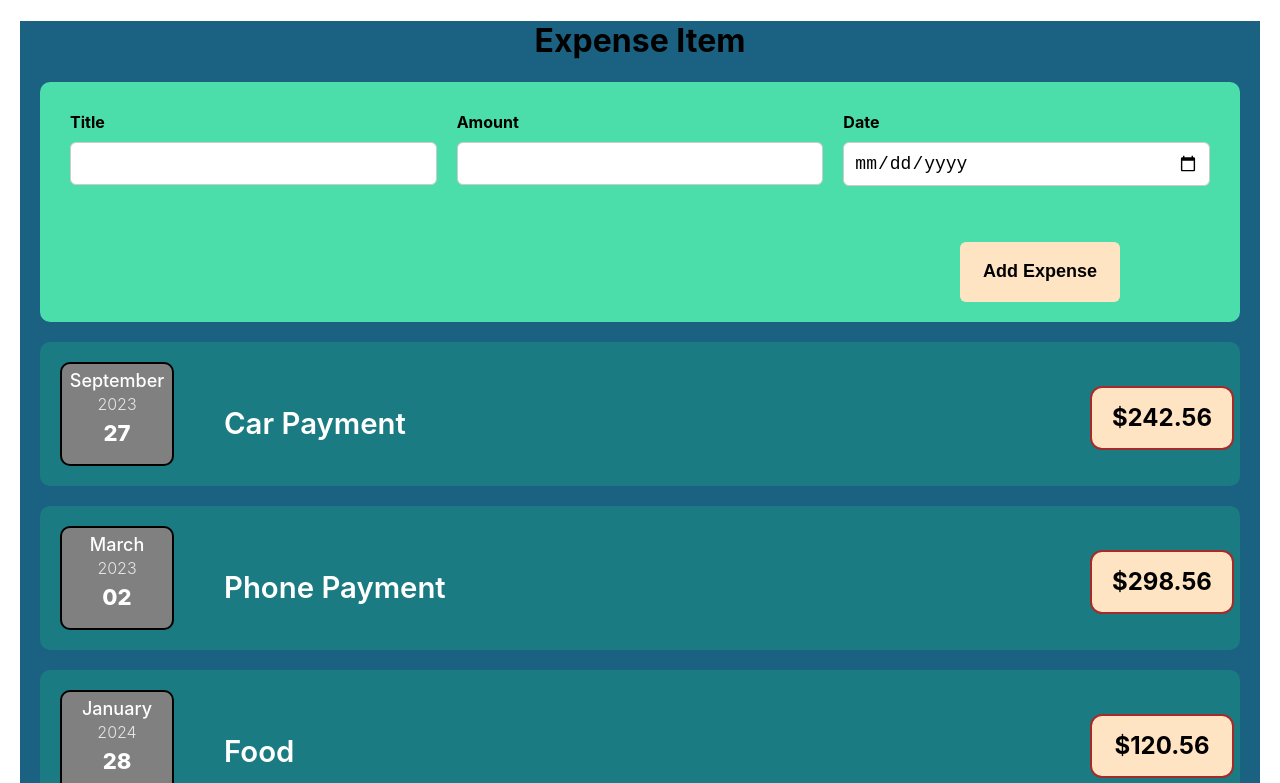
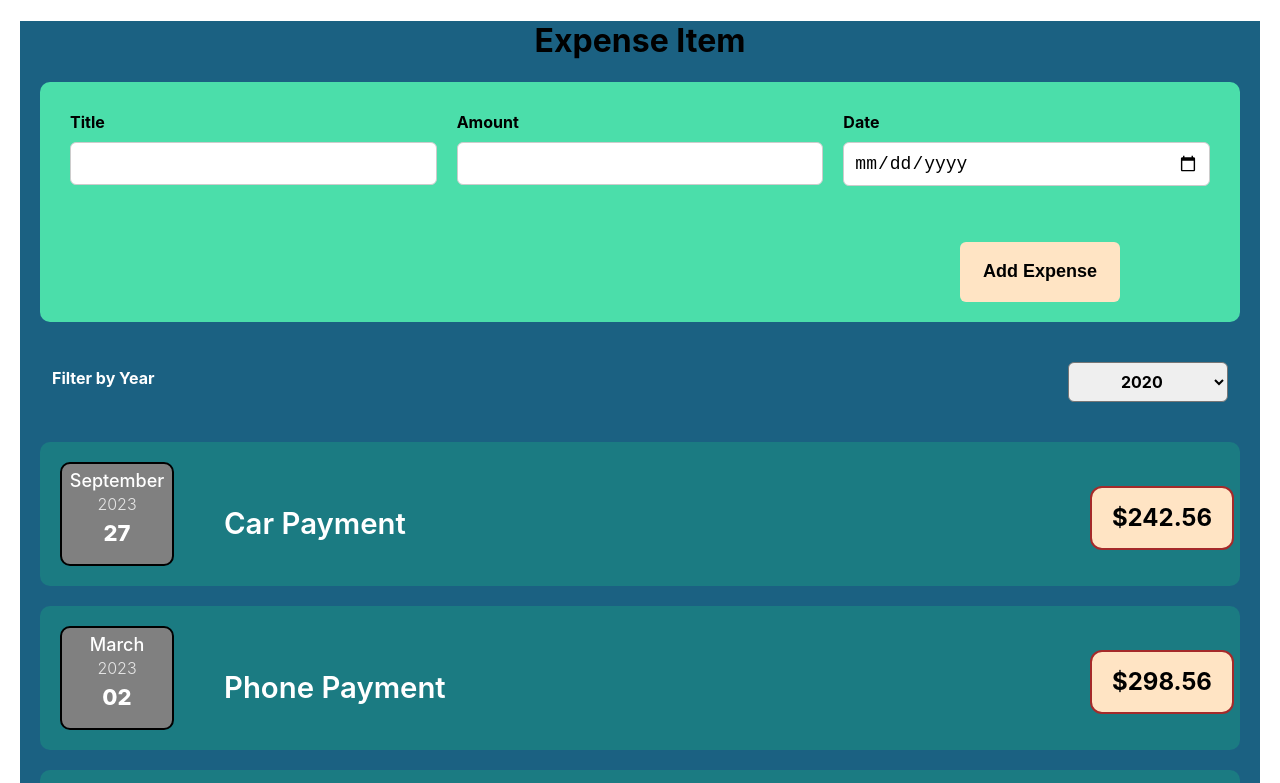
Before and after one commit to abubakarnangrii/demo, a React (Create React App) app in the folder demo/: page / in a window 1280 px wide. Shown: the top 783 px of the page. Built offline with nearby package versions, Linux system fonts and the light colour scheme.

Commit message:
user input updates

```diff
--- a/demo/src/App.js
+++ b/demo/src/App.js
@@ -6,30 +6,37 @@
 function App() {
   const expenses = [
     {
+      id:'e1',
       date: new Date(2023, 8, 27),
       title: "Car Payment",
       price: "$242.56",
     },
     {
+      id: 'e2',
       date: new Date(2023, 2, 2),
       title: "Phone Payment",
       price: "$298.56",
     },
     {
+      id: 'e3',
       date: new Date(2023, 12, 28),
       title: "Food",
       price: "$120.56",
     },
     {
+      id: 'e4',
       date: new Date(2023, 5, 12),
       title: "Cloths",
       price: "$261.56",
     },
   ];
+  const addExpenseHandler = (saveExpenseData) => {
+    console.log(saveExpenseData);
+  };
   return (
     <div className="App">
       <h1 className='Expense-item-title'>Expense Item</h1>
-      <NewExpense/>
+      <NewExpense onAddExpense={addExpenseHandler}/>
       <Expenses item={expenses} />
     </div>
   );
--- /dev/null
+++ b/demo/src/components/Expenses/ExpenseFilter/ExpenseFilter.css
@@ -0,0 +1,25 @@
+.expenses-filter {
+    color: white;
+    padding: 0 2rem;
+}
+
+.expenses-filter__control {
+    display: flex;
+    width: 100%;
+    align-items: center;
+    justify-content: space-between;
+    margin: 2.5rem 0;
+}
+
+.expenses-filter label {
+    font-weight: bold;
+    margin-bottom: 0.5rem;
+}
+
+.expenses-filter select {
+    font: inherit;
+    padding: 0.5rem 3rem;
+    font-weight: bold;
+    border-radius: 6px;
+
+}
--- /dev/null
+++ b/demo/src/components/Expenses/ExpenseFilter/ExpenseFilter.js
@@ -0,0 +1,20 @@
+import React from 'react'
+import './ExpenseFilter.css'
+export default function ExpenseFilter(props) {
+    const dropDownChangeHandler = (event)=>{
+        props.onChangeFilter(event.target.value);
+    }
+    return (
+        <div className='expenses-filter'>
+            <div className='expenses-filter__control'>
+                <label>Filter by Year</label>
+                <select value={props.selected} onChange={dropDownChangeHandler}>
+                    <option value={'2022'}>2022</option>
+                    <option value={'2021'}>2021</option>
+                    <option value={'2020'}>2020</option>
+                    <option value={'2019'}>2019</option>
+                </select>
+            </div>
+        </div>
+    )
+}
--- a/demo/src/components/Expenses/Expenses.js
+++ b/demo/src/components/Expenses/Expenses.js
@@ -1,10 +1,17 @@
-import React from 'react'
+import React, { useState } from 'react'
 import ExpenseItem from './ExpenseItem/ExpenseItem'
 import './Expenses.css'
+import ExpenseFilter from './ExpenseFilter/ExpenseFilter'
 
 export default function Expenses(props) {
+    const [filterYear , setFilterYear]= useState('2020');
+    const filterChangeHandler = (selectedYear) =>{
+        setFilterYear(selectedYear);
+    }
+
     return (
         <div className='expenses'>
+            <ExpenseFilter selected={filterYear} onChangeFilter={filterChangeHandler}/>
             <ExpenseItem date={props.item[0].date} title={props.item[0].title} price={props.item[0].price} />
             <ExpenseItem date={props.item[1].date} title={props.item[1].title} price={props.item[1].price} />
             <ExpenseItem date={props.item[2].date} title={props.item[2].title} price={props.item[2].price} />
--- a/demo/src/components/NewExpenses/ExpenseForm.js
+++ b/demo/src/components/NewExpenses/ExpenseForm.js
@@ -1,21 +1,55 @@
 import React, { useState } from 'react'
 import './ExpenseForm.css'
 
-export default function ExpenseForm() {
+export default function ExpenseForm(props) {
     const [enterTitle, setEnterTitle]=useState('');
     const [enterAmount, setEnterAmount] = useState('');
     const [enterDate, setEnterDate] = useState('');
+
+    // const [userInput,setUserInput]=useState({
+    //     enterTitle:'',
+    //     enterAmount:'',
+    //     enterDate:''
+    // });
+
     const titleChangeHandler =(event)=>{
-        setEnterTitle(event.target.value)
+        setEnterTitle(event.target.value);
+
+        // setUserInput((prevState)=>{
+        //     return{...prevState,enterTitle:event.target.value};
+        // });
     }
     const amountChangeHandler = (event) => {
-        setEnterAmount(event.target.value)
+        setEnterAmount(event.target.value);
+
+        // setUserInput((prevState) => {
+        //     return { ...prevState, enterAmount: event.target.value };
+        // });
     }
     const dateChangeHandler = (event) => {
-        setEnterDate(event.target.value)
+        setEnterDate(event.target.value);
+
+        // setUserInput((prevState) => {
+        //     return { ...prevState, enterDate: event.target.value };
+        // });
+    }
+
+    const submitHandler = (event) => {
+        event.preventDefault();
+
+        const expenseData = {
+            title: enterTitle,
+            price: enterAmount,
+            date: new Date(enterDate)
+        }
+        props.onSaveExpense(expenseData);
+        setEnterTitle('');
+        setEnterAmount('');
+        setEnterDate('');
+
     }
     return (
-        <form>
+        <form onSubmit={submitHandler}>
             <div className='new-expense__controls'>
                 <div className='new-expense__control'>
                     <label>Title</label>
--- a/demo/src/components/NewExpenses/NewExpense.js
+++ b/demo/src/components/NewExpenses/NewExpense.js
@@ -2,10 +2,17 @@
 import './NewExpense.css'
 import ExpenseForm from './ExpenseForm'
 
-export default function NewExpense() {
+export default function NewExpense(props) {
+  const saveExpenseDataHandler = (enterExpenseData) => {
+      const expenseData = {
+        ...enterExpenseData,
+        id : Math.random().toString()
+      };
+    props.onAddExpense(expenseData);
+  }
   return (
     <div className='new-expenses'>
-      <ExpenseForm/>
+      <ExpenseForm onSaveExpense={saveExpenseDataHandler}/>
     </div>
   )
 }
```
